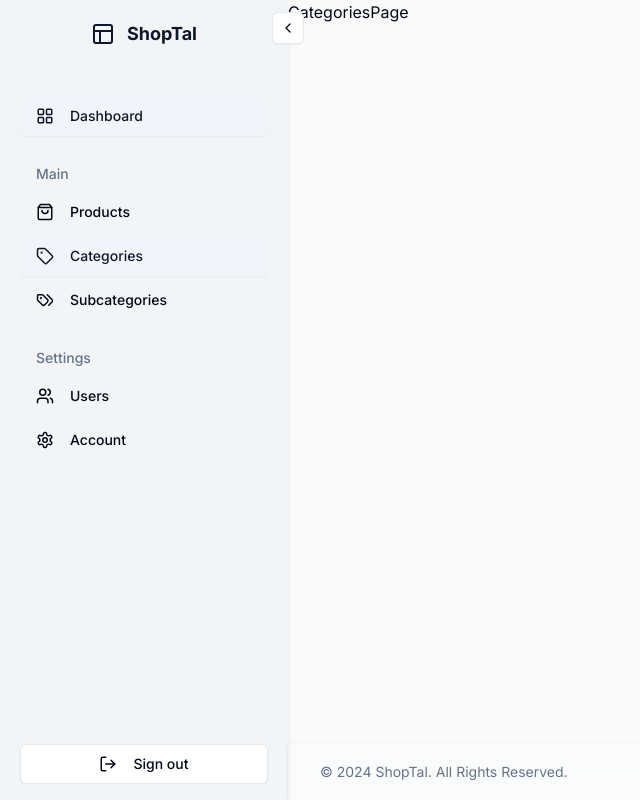
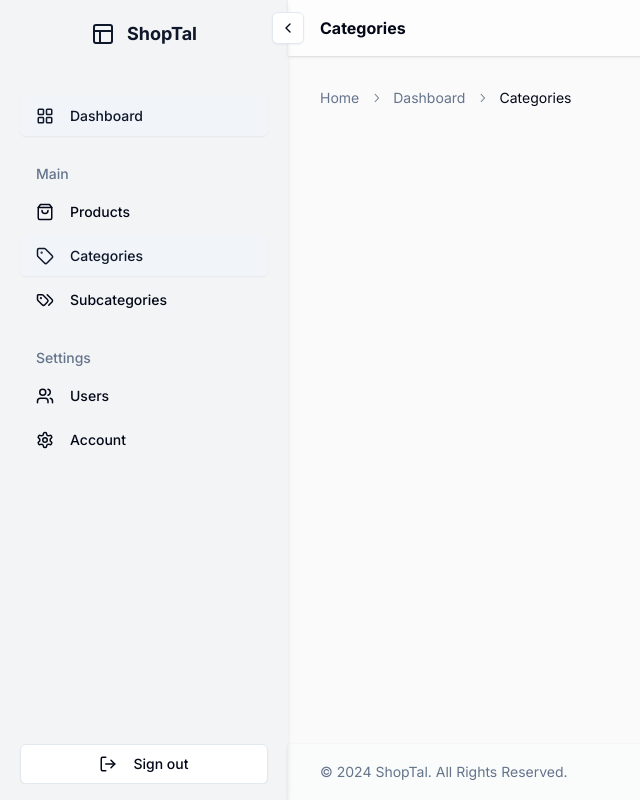
Before and after one commit to kdipto1/ShopTal-client, a Next.js app: page /dashboard/categories in a window 1280 px wide. Shown: the whole page, without its empty margins (0-640 px from the left). Built offline with nearby package versions, Linux system fonts and the light colour scheme.

Commit message:
ADDED: content layout for pages in dashboard added

```diff
--- a/src/app/(dashboard-layout)/dashboard/categories/page.tsx
+++ b/src/app/(dashboard-layout)/dashboard/categories/page.tsx
@@ -1,5 +1,39 @@
+import ContentLayout from "@/components/dashboard-page-components/content-layout";
+import {
+  Breadcrumb,
+  BreadcrumbItem,
+  BreadcrumbLink,
+  BreadcrumbList,
+  BreadcrumbPage,
+  BreadcrumbSeparator,
+} from "@/components/shadcn-ui/breadcrumb";
+import Link from "next/link";
+
 const CategoriesPage = () => {
-  return <div>CategoriesPage</div>;
+  return (
+    <ContentLayout title="Categories">
+      <Breadcrumb>
+        <BreadcrumbList>
+          <BreadcrumbItem>
+            <BreadcrumbLink asChild>
+              <Link href="/">Home</Link>
+            </BreadcrumbLink>
+          </BreadcrumbItem>
+          <BreadcrumbSeparator />
+          <BreadcrumbItem>
+            <BreadcrumbLink asChild>
+              <Link href="/dashboard">Dashboard</Link>
+            </BreadcrumbLink>
+          </BreadcrumbItem>
+          <BreadcrumbSeparator />
+          <BreadcrumbItem>
+            <BreadcrumbPage>Categories</BreadcrumbPage>
+          </BreadcrumbItem>
+        </BreadcrumbList>
+      </Breadcrumb>
+      {/* <PlaceholderContent /> */}
+    </ContentLayout>
+  );
 };
 
 export default CategoriesPage;
--- a/src/app/(dashboard-layout)/dashboard/page.tsx
+++ b/src/app/(dashboard-layout)/dashboard/page.tsx
@@ -1,7 +1,33 @@
-import React from "react";
+import ContentLayout from "@/components/dashboard-page-components/content-layout";
+import {
+  Breadcrumb,
+  BreadcrumbItem,
+  BreadcrumbLink,
+  BreadcrumbList,
+  BreadcrumbPage,
+  BreadcrumbSeparator,
+} from "@/components/shadcn-ui/breadcrumb";
+import Link from "next/link";
 
 const DashboardPage = () => {
-  return <div>DashboardPage</div>;
+  return (
+    <ContentLayout title="Dashboard">
+      <Breadcrumb>
+        <BreadcrumbList>
+          <BreadcrumbItem>
+            <BreadcrumbLink asChild>
+              <Link href="/">Home</Link>
+            </BreadcrumbLink>
+          </BreadcrumbItem>
+          <BreadcrumbSeparator />
+          <BreadcrumbItem>
+            <BreadcrumbPage>Dashboard</BreadcrumbPage>
+          </BreadcrumbItem>
+        </BreadcrumbList>
+      </Breadcrumb>
+      {/* <PlaceholderContent /> */}
+    </ContentLayout>
+  );
 };
 
 export default DashboardPage;
--- a/src/app/(dashboard-layout)/dashboard/products/page.tsx
+++ b/src/app/(dashboard-layout)/dashboard/products/page.tsx
@@ -1,7 +1,39 @@
-import React from "react";
+import ContentLayout from "@/components/dashboard-page-components/content-layout";
+import {
+  Breadcrumb,
+  BreadcrumbItem,
+  BreadcrumbLink,
+  BreadcrumbList,
+  BreadcrumbPage,
+  BreadcrumbSeparator,
+} from "@/components/shadcn-ui/breadcrumb";
+import Link from "next/link";
 
 const ProductsPage = () => {
-  return <div>ProductsPage</div>;
+  return (
+    <ContentLayout title="Products">
+      <Breadcrumb>
+        <BreadcrumbList>
+          <BreadcrumbItem>
+            <BreadcrumbLink asChild>
+              <Link href="/">Home</Link>
+            </BreadcrumbLink>
+          </BreadcrumbItem>
+          <BreadcrumbSeparator />
+          <BreadcrumbItem>
+            <BreadcrumbLink asChild>
+              <Link href="/dashboard">Dashboard</Link>
+            </BreadcrumbLink>
+          </BreadcrumbItem>
+          <BreadcrumbSeparator />
+          <BreadcrumbItem>
+            <BreadcrumbPage>Products</BreadcrumbPage>
+          </BreadcrumbItem>
+        </BreadcrumbList>
+      </Breadcrumb>
+      {/* <PlaceholderContent /> */}
+    </ContentLayout>
+  );
 };
 
 export default ProductsPage;
--- a/src/app/(dashboard-layout)/dashboard/subcategories/page.tsx
+++ b/src/app/(dashboard-layout)/dashboard/subcategories/page.tsx
@@ -1,7 +1,39 @@
-import React from "react";
+import ContentLayout from "@/components/dashboard-page-components/content-layout";
+import {
+  Breadcrumb,
+  BreadcrumbItem,
+  BreadcrumbLink,
+  BreadcrumbList,
+  BreadcrumbPage,
+  BreadcrumbSeparator,
+} from "@/components/shadcn-ui/breadcrumb";
+import Link from "next/link";
 
 const SubcategoriesPage = () => {
-  return <div>SubcategoriesPage</div>;
+  return (
+    <ContentLayout title="Subcategories">
+      <Breadcrumb>
+        <BreadcrumbList>
+          <BreadcrumbItem>
+            <BreadcrumbLink asChild>
+              <Link href="/">Home</Link>
+            </BreadcrumbLink>
+          </BreadcrumbItem>
+          <BreadcrumbSeparator />
+          <BreadcrumbItem>
+            <BreadcrumbLink asChild>
+              <Link href="/dashboard">Dashboard</Link>
+            </BreadcrumbLink>
+          </BreadcrumbItem>
+          <BreadcrumbSeparator />
+          <BreadcrumbItem>
+            <BreadcrumbPage>Subcategories</BreadcrumbPage>
+          </BreadcrumbItem>
+        </BreadcrumbList>
+      </Breadcrumb>
+      {/* <PlaceholderContent /> */}
+    </ContentLayout>
+  );
 };
 
 export default SubcategoriesPage;
--- a/src/app/(dashboard-layout)/dashboard/users/page.tsx
+++ b/src/app/(dashboard-layout)/dashboard/users/page.tsx
@@ -1,7 +1,39 @@
-import React from "react";
+import ContentLayout from "@/components/dashboard-page-components/content-layout";
+import {
+  Breadcrumb,
+  BreadcrumbItem,
+  BreadcrumbLink,
+  BreadcrumbList,
+  BreadcrumbPage,
+  BreadcrumbSeparator,
+} from "@/components/shadcn-ui/breadcrumb";
+import Link from "next/link";
 
 const UsersPage = () => {
-  return <div>UsersPage</div>;
+  return (
+    <ContentLayout title="Users">
+      <Breadcrumb>
+        <BreadcrumbList>
+          <BreadcrumbItem>
+            <BreadcrumbLink asChild>
+              <Link href="/">Home</Link>
+            </BreadcrumbLink>
+          </BreadcrumbItem>
+          <BreadcrumbSeparator />
+          <BreadcrumbItem>
+            <BreadcrumbLink asChild>
+              <Link href="/dashboard">Dashboard</Link>
+            </BreadcrumbLink>
+          </BreadcrumbItem>
+          <BreadcrumbSeparator />
+          <BreadcrumbItem>
+            <BreadcrumbPage>Users</BreadcrumbPage>
+          </BreadcrumbItem>
+        </BreadcrumbList>
+      </Breadcrumb>
+      {/* <PlaceholderContent /> */}
+    </ContentLayout>
+  );
 };
 
 export default UsersPage;
--- /dev/null
+++ b/src/components/dashboard-page-components/content-layout.tsx
@@ -0,0 +1,17 @@
+import DashboardNavbar from "./navbar";
+
+interface ContentLayoutProps {
+  title: string;
+  children: React.ReactNode;
+}
+
+const ContentLayout = ({ title, children }: ContentLayoutProps) => {
+  return (
+    <div>
+      <DashboardNavbar title={title} />
+      <div className="container pt-8 pb-8 px-4 sm:px-8">{children}</div>
+    </div>
+  );
+};
+
+export default ContentLayout;
--- /dev/null
+++ b/src/components/dashboard-page-components/navbar.tsx
@@ -0,0 +1,22 @@
+interface NavbarProps {
+  title: string;
+}
+
+const DashboardNavbar = ({ title }: NavbarProps) => {
+  return (
+    <header className="sticky top-0 z-10 w-full bg-background/95 shadow backdrop-blur supports-[backdrop-filter]:bg-background/60 dark:shadow-secondary">
+      <div className="mx-4 sm:mx-8 flex h-14 items-center">
+        <div className="flex items-center space-x-4 lg:space-x-0">
+          {/* <SheetMenu /> */}
+          <h1 className="font-bold">{title}</h1>
+        </div>
+        <div className="flex flex-1 items-center space-x-2 justify-end">
+          {/* <ModeToggle /> */}
+          {/* <UserNav /> */}
+        </div>
+      </div>
+    </header>
+  );
+};
+
+export default DashboardNavbar;
--- /dev/null
+++ b/src/components/shadcn-ui/breadcrumb.tsx
@@ -0,0 +1,115 @@
+import * as React from "react"
+import { ChevronRightIcon, DotsHorizontalIcon } from "@radix-ui/react-icons"
+import { Slot } from "@radix-ui/react-slot"
+
+import { cn } from "@/lib/utils"
+
+const Breadcrumb = React.forwardRef<
+  HTMLElement,
+  React.ComponentPropsWithoutRef<"nav"> & {
+    separator?: React.ReactNode
+  }
+>(({ ...props }, ref) => <nav ref={ref} aria-label="breadcrumb" {...props} />)
+Breadcrumb.displayName = "Breadcrumb"
+
+const BreadcrumbList = React.forwardRef<
+  HTMLOListElement,
+  React.ComponentPropsWithoutRef<"ol">
+>(({ className, ...props }, ref) => (
+  <ol
+    ref={ref}
+    className={cn(
+      "flex flex-wrap items-center gap-1.5 break-words text-sm text-muted-foreground sm:gap-2.5",
+      className
+    )}
+    {...props}
+  />
+))
+BreadcrumbList.displayName = "BreadcrumbList"
+
+const BreadcrumbItem = React.forwardRef<
+  HTMLLIElement,
+  React.ComponentPropsWithoutRef<"li">
+>(({ className, ...props }, ref) => (
+  <li
+    ref={ref}
+    className={cn("inline-flex items-center gap-1.5", className)}
+    {...props}
+  />
+))
+BreadcrumbItem.displayName = "BreadcrumbItem"
+
+const BreadcrumbLink = React.forwardRef<
+  HTMLAnchorElement,
+  React.ComponentPropsWithoutRef<"a"> & {
+    asChild?: boolean
+  }
+>(({ asChild, className, ...props }, ref) => {
+  const Comp = asChild ? Slot : "a"
+
+  return (
+    <Comp
+      ref={ref}
+      className={cn("transition-colors hover:text-foreground", className)}
+      {...props}
+    />
+  )
+})
+BreadcrumbLink.displayName = "BreadcrumbLink"
+
+const BreadcrumbPage = React.forwardRef<
+  HTMLSpanElement,
+  React.ComponentPropsWithoutRef<"span">
+>(({ className, ...props }, ref) => (
+  <span
+    ref={ref}
+    role="link"
+    aria-disabled="true"
+    aria-current="page"
+    className={cn("font-normal text-foreground", className)}
+    {...props}
+  />
+))
+BreadcrumbPage.displayName = "BreadcrumbPage"
+
+const BreadcrumbSeparator = ({
+  children,
+  className,
+  ...props
+}: React.ComponentProps<"li">) => (
+  <li
+    role="presentation"
+    aria-hidden="true"
+    className={cn("[&>svg]:size-3.5", className)}
+    {...props}
+  >
+    {children ?? <ChevronRightIcon />}
+  </li>
+)
+BreadcrumbSeparator.displayName = "BreadcrumbSeparator"
+
+const BreadcrumbEllipsis = ({
+  className,
+  ...props
+}: React.ComponentProps<"span">) => (
+  <span
+    role="presentation"
+    aria-hidden="true"
+    className={cn("flex h-9 w-9 items-center justify-center", className)}
+    {...props}
+  >
+    <DotsHorizontalIcon className="h-4 w-4" />
+    <span className="sr-only">More</span>
+  </span>
+)
+BreadcrumbEllipsis.displayName = "BreadcrumbElipssis"
+
+export {
+  Breadcrumb,
+  BreadcrumbList,
+  BreadcrumbItem,
+  BreadcrumbLink,
+  BreadcrumbPage,
+  BreadcrumbSeparator,
+  BreadcrumbEllipsis,
+}
```
Also changed, not shown: 1 other file (tests, documents, lock files or other folders).
